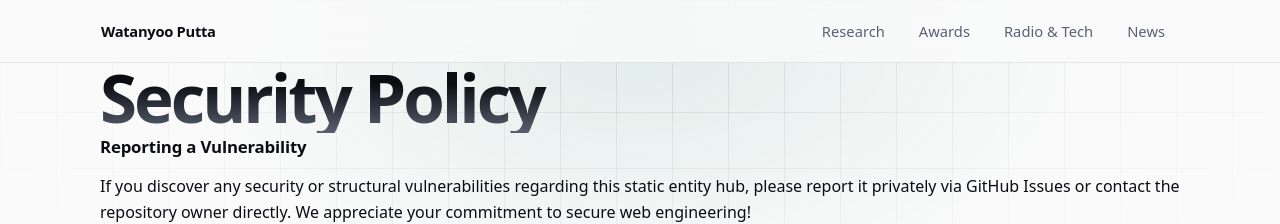
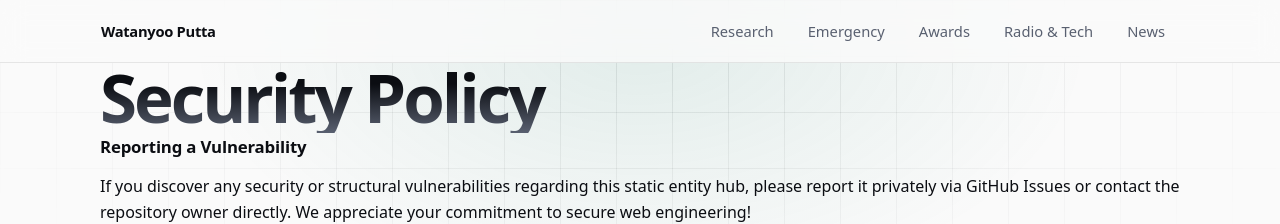
Before and after one commit to WatanyooPutta/WatanyooPutta.github.io, a Jekyll site: the page built from SECURITY.md, in a window 1280 px wide. Shown: the top 224 px of the page. Built offline with Jekyll 4.4.1, drawn with Linux system fonts in a browser that asks for light colours; our own code applies the rules of GitHub Pages for plain Markdown files.

Commit message:
Add files via upload

```diff
--- a/_data/nav.yml
+++ b/_data/nav.yml
@@ -1,6 +1,8 @@
 # Edit the menu here once; every page updates.
 - title: Research
   url: /research/
+- title: Emergency
+  url: /emergency/
 - title: Awards
   url: /awards/
 - title: Radio & Tech
```
